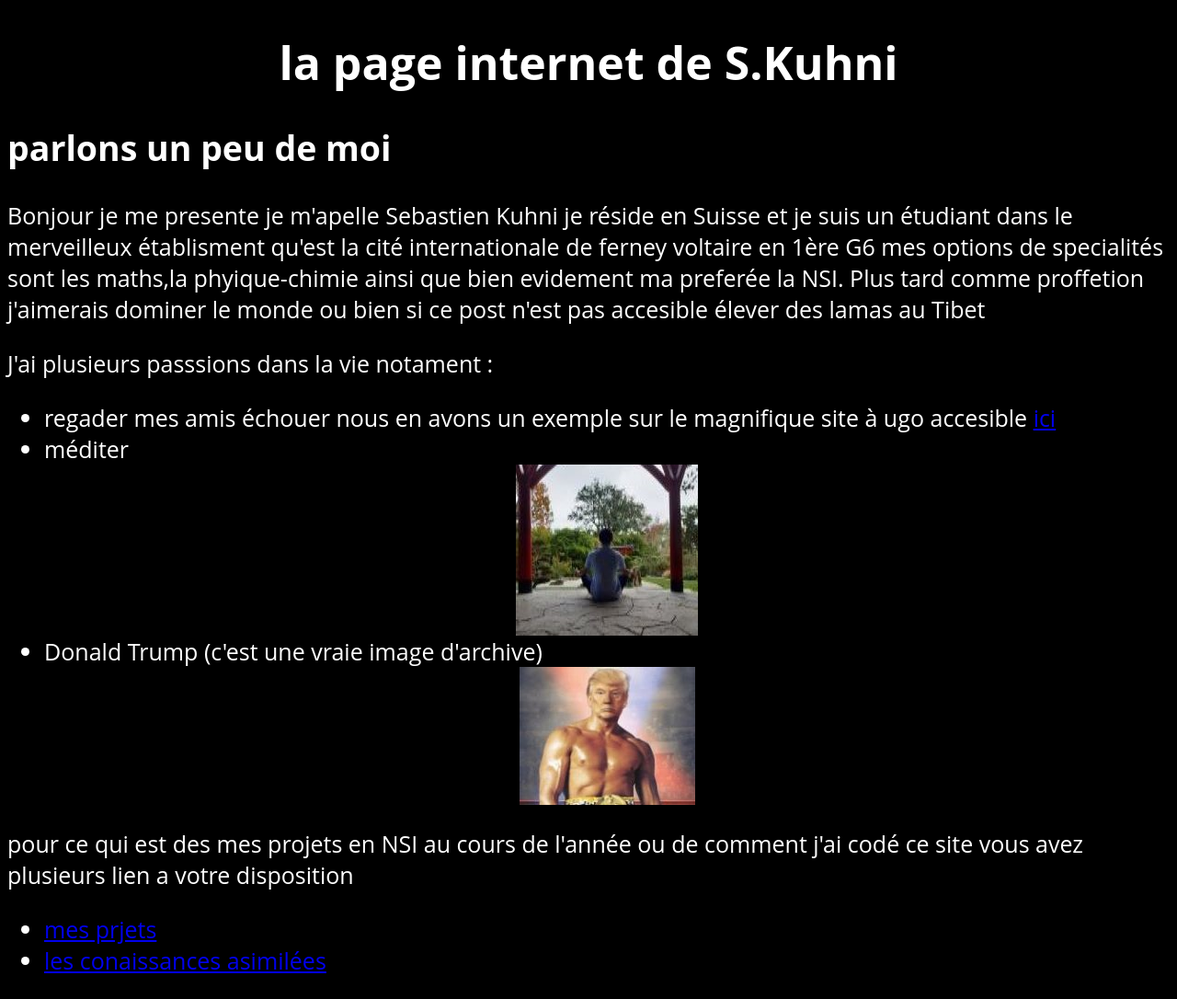
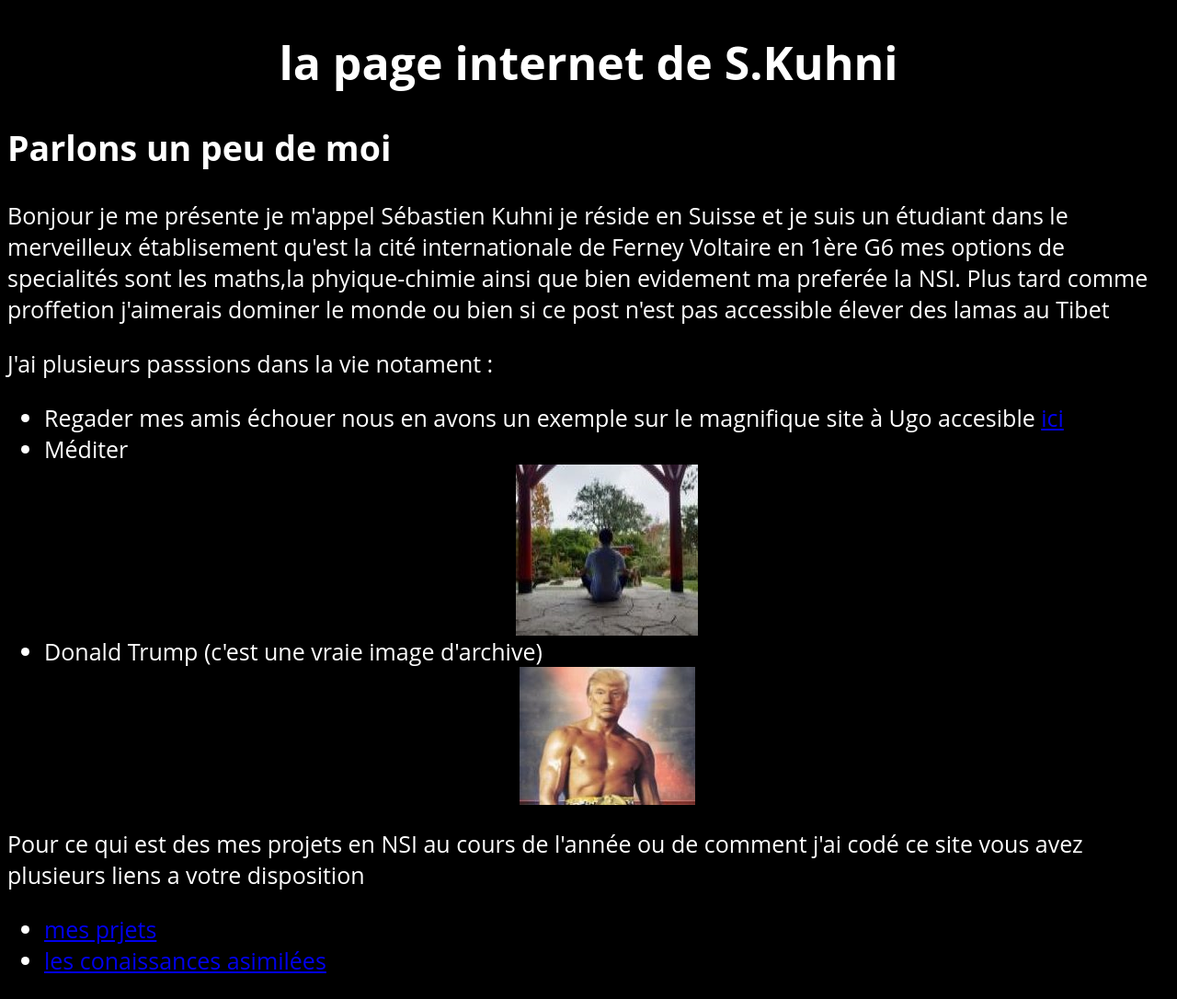
Before and after one commit to sebastien-dev/sebastien-dev.github.io, a plain HTML site: page index.html in a window 1280 px wide. Shown: the whole page at 92% size. Drawn offline with Linux system fonts and the light colour scheme.

Commit message:
Update index.html

```diff
--- a/index.html
+++ b/index.html
@@ -11,22 +11,22 @@
   <body>
 
     <h1>la page internet de S.Kuhni </h1>
-    <h2>parlons un peu de moi</h2>
-    <p>Bonjour je me presente je m'apelle Sebastien Kuhni je réside en Suisse et je suis un étudiant dans le merveilleux établisment qu'est la cité internationale de ferney voltaire en 1ère G6 mes options de specialités sont les maths,la phyique-chimie ainsi que bien evidement ma preferée la NSI. Plus tard comme proffetion j'aimerais dominer le monde ou bien si ce post n'est pas accesible élever des lamas au Tibet
+    <h2>Parlons un peu de moi</h2>
+    <p>Bonjour je me présente je m'appel Sébastien Kuhni je réside en Suisse et je suis un étudiant dans le merveilleux établisement qu'est la cité internationale de Ferney Voltaire en 1ère G6 mes options de specialités sont les maths,la phyique-chimie ainsi que bien evidement ma preferée la NSI. Plus tard comme proffetion j'aimerais dominer le monde ou bien si ce post n'est pas accessible élever des lamas au Tibet
 
      <p>J'ai plusieurs passsions dans la vie notament :</p>
      <div id="pt2">
      <ul>
 
-      <li>regader mes amis échouer nous en avons un exemple sur le magnifique site à ugo accesible <a href="https://ugo18122003.github.io/">ici</a></li>
-      <li>méditer <img src="meditation.jpg"></li>
+      <li>Regader mes amis échouer nous en avons un exemple sur le magnifique site à Ugo accesible <a href="https://ugo18122003.github.io/">ici</a></li>
+      <li>Méditer <img src="meditation.jpg"></li>
       <li>Donald Trump (c'est une vraie image d'archive) <img src="trump.jpg"></li>
 
     </ul>
     </div>
   </p>
 
-    <p>pour ce qui est des mes projets en NSI au cours de l'année ou de comment j'ai codé ce site vous avez plusieurs lien a votre disposition
+    <p>Pour ce qui est des mes projets en NSI au cours de l'année ou de comment j'ai codé ce site vous avez plusieurs liens a votre disposition
 
     <ul>
 
```
